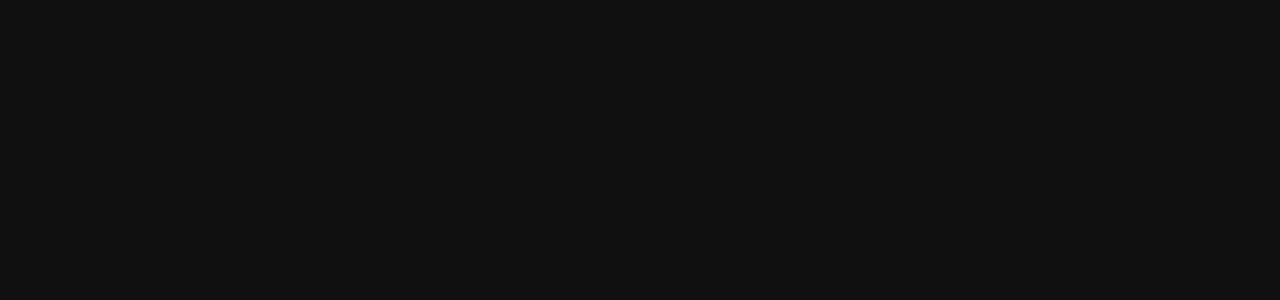
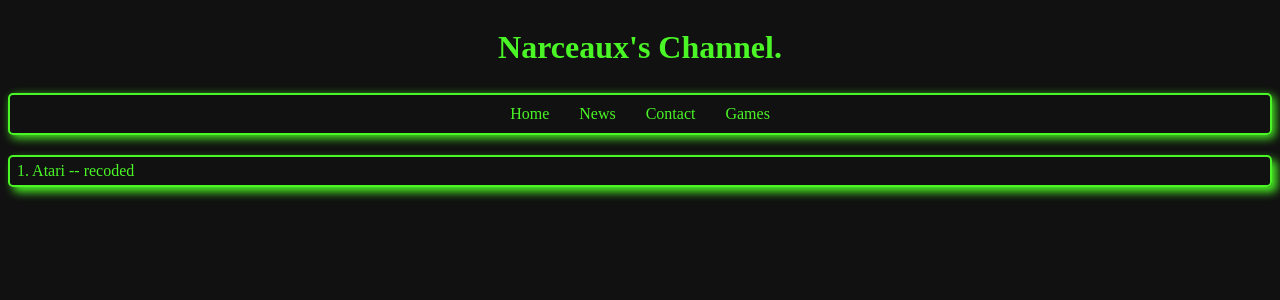
Before and after one commit to sweatshirt0/narceaux, a React (Create React App) app: page /games in a window 1280 px wide. Before the commit this address had no page. Shown: the top 300 px of the page. Built offline with nearby package versions, Linux system fonts and the light colour scheme.

Commit message:
games page - game will be created later.

```diff
--- a/src/App.js
+++ b/src/App.js
@@ -2,12 +2,14 @@ import './App.css';
 import { Routes, Route } from "react-router-dom"
 import Home from './components/Home'
 import Contact from './components/Contact'
+import Games from './components/Games'
 
 function App() {
   return (
 	<Routes>
 		<Route path="/" element={<Home />} />
 		<Route path="/contact" element={<Contact />} />
+		<Route path="/games" element={<Games />} />
 	</Routes>
   );
 }
--- /dev/null
+++ b/src/components/Games.js
@@ -0,0 +1,17 @@
+import React from 'react'
+import Title from './Title'
+import Nav from './Nav'
+
+const Games = () => {
+	return(
+		<div className="whole-wrapper">
+			<Title />
+			<Nav />
+			<div className="games-wrapper">
+				<a className="atari-recoded" href="#">1. Atari -- recoded</a>
+			</div>
+		</div>
+	)
+}
+
+export default Games
--- a/src/index.css
+++ b/src/index.css
@@ -80,6 +80,16 @@ label {
 	text-align: center;
 }
 
+.content-title {
+	color: #4af626;
+	text-align: center;
+}
+
+.content {
+	color: #4af626;
+	text-align: center;
+}
+
 input {
 	background: transparent;
 	border-left: none;
@@ -106,6 +116,31 @@ input:focus {
 	outline: none;
 }
 
+.games-wrapper {
+	position: relative;
+	border: 2px solid #4af626;
+	border-radius: 5px;
+	box-shadow: 5px 5px 10px #4af626;
+	top: 20px;
+	padding: 5px;
+}
+
+.atari-recoded {
+	text-decoration: none;
+	margin-left: 2px;
+	color: #4af626;
+}
+
+.atari-recoded:hover {
+	text-decoration: underline;
+	cursor: pointer;
+}
+
+.contact {
+	color: #4af626;
+	text-align: center;
+}
+
 @media screen and (max-width: 1800px) {
 	.content-wrapper {
 		width: 53vw;
@@ -125,7 +160,7 @@ input:focus {
 
 	.content-wrapper {
 		left: 0px;
-		width: 200vw;
+		width: 350px;
 		margin: auto;
 	}
 }
```
